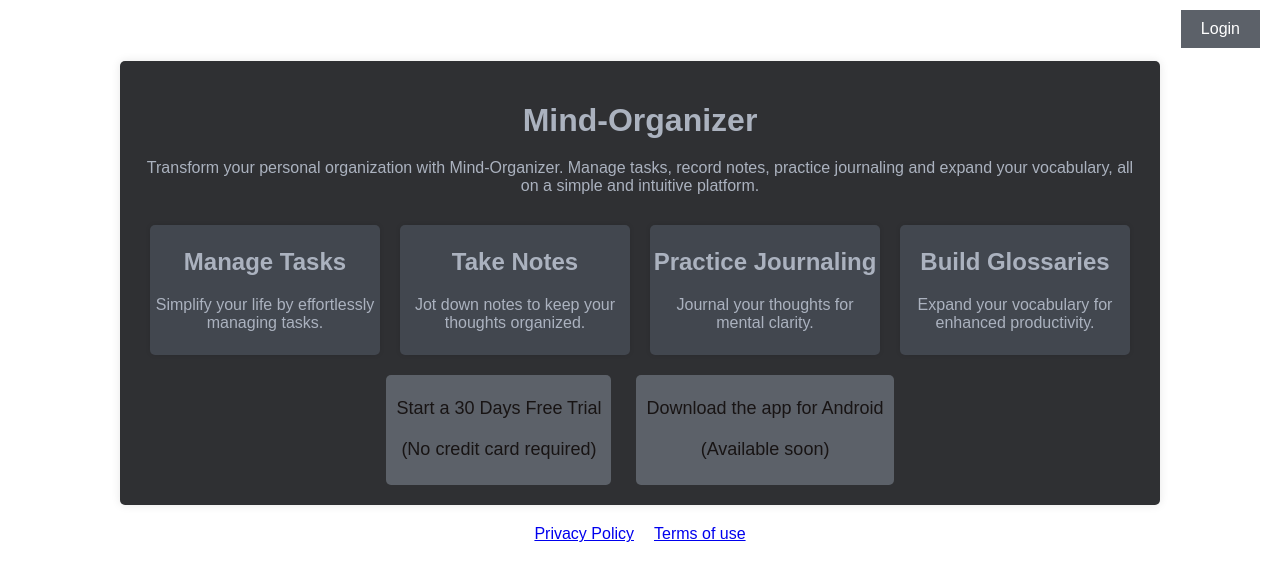
After one commit to pedromadureira000/fully-featured-backend, a Django app: page /mind-organizer in a window 1280 px wide. The commit adds this page. Shown: the top 581 px of the page. Run offline with Django 4.2, Linux system fonts and the light colour scheme; parts of the project's set-up code (start-up, migrations or seed data) failed here and were passed over.

Commit message:
app subdomain; landing_page and root_page updated

```diff
--- a/fully_featured/urls.py
+++ b/fully_featured/urls.py
@@ -4,9 +4,10 @@ from django.views.static import serve
 import os
 from fully_featured.user.views import (
     activate_account,
+    mind_organizer_landing_page,
     privacy_policy,
     reset_password,
-    landing_page,
+    peter_saas_root,
     terms_of_use
 )
 
@@ -34,10 +35,10 @@ flutter_app_routes = [
 ]
 
 urlpatterns = [
-    path("", landing_page, name="landing_page"),
+    path("", peter_saas_root, name="peter_saas_root"),
+    path("mind-organizer", mind_organizer_landing_page, name="mind_organizer_landing_page"),
     path("privacy_policy", privacy_policy, name="privacy_policy"),
     path("terms_of_use", terms_of_use, name="terms_of_use"),
-    #  path("", lambda r: flutter_redirect(r, 'index.html')),
     *flutter_app_routes,
     path("activate_account/<str:verification_code>", activate_account, name="activate_account"),
     path("reset_password/<str:verification_code>", reset_password, name="reset_password"),
--- /dev/null
+++ b/fully_featured/user/templates/mind_organizer_landing_page.html
@@ -0,0 +1,229 @@
+{% load static %}
+<!DOCTYPE html>
+<html lang="en">
+<head>
+    <meta charset="UTF-8">
+    <meta name="viewport" content="width=device-width, initial-scale=1.0">
+    <title>Mind-Organizer</title>
+    <style>
+        body {
+            font-family: Arial, sans-serif;
+            margin: 0;
+            padding: 0;
+            background-color: #fff;
+        }
+        .container {
+            max-width: 1000px;
+            margin: 3px auto;
+            padding: 20px;
+            {% comment %} background-color: #181414; // dark red{% endcomment %}
+            {% comment %} background-color: #141518; //dark-blue {% endcomment %}
+            {% comment %} background-color: #1d1f24; //dark-blue-brighter{% endcomment %}
+            {% comment %} background-color: #3e4147; {% endcomment %}
+            background-color: #2f3033;
+            border-radius: 5px;
+            box-shadow: 0 0 10px rgba(0, 0, 0, 0.1);
+            text-align: center;
+        }
+        h1 {
+            color: #abb2bf;
+            margin-bottom: 20px;
+        }
+        p {
+            color: #abb2bf;
+            margin-bottom: 20px;
+        }
+        .features {
+            display: flex;
+            justify-content: space-between;
+            margin-top: 30px;
+        }
+        .feature {
+            flex: 1;
+            padding: 3px;
+            border-radius: 5px;
+            background-color: #42474f;
+            box-shadow: 0 0 5px rgba(0, 0, 0, 0.1);
+            margin: 0 10px;
+        }
+        .feature h2 {
+            color: #abb2bf;
+        }
+        .button-container {
+            display: flex;
+            justify-content: center;
+            margin-top: 20px;
+        }
+        .button {
+            display: inline-block;
+            background-color: #5c6169;
+            {% comment %} background-color: #5e5e5e; {% endcomment %}
+            padding: 5px 10px;
+            border-radius: 5px;
+            text-decoration: none;
+            margin: 0 5px;
+            font-size: 18px;
+        }
+        .button p {
+            color: #181414
+        }
+        .button + .button {
+            margin-left: 20px; /* Adjust the padding between buttons here */
+        }
+        .center-links {
+            display: grid;
+            grid-template-columns: repeat(2, auto);
+            justify-content: center;
+            gap: 20px; /* Adjust the space between links as needed */
+            margin-top: 20px;
+            margin-bottom: 20px;
+        }
+        .left-link {
+            display: flex;
+            justify-content: flex-end; /* Align items to the right */
+            padding: 10px 20px;
+        }
+        .login-button {
+            padding: 10px 20px; /* Add padding to the button */
+            background-color: #5c6169;
+            color: #fff; /* Example text color */
+            text-decoration: none; /* Remove underline */
+        }
+    </style>
+</head>
+<body>
+    <div class="left-link">
+        <a href="https://app.petersaas.com/login" class="login-button">
+            Login
+        </a>
+    </div>
+    <div class="container" id="app">
+        <h1>Mind-Organizer</h1>
+        <p>
+        {% if lang == "pt" %}
+Transforme sua organização pessoal com o Mind-Organizer. Gerencie tarefas, registre anotações, pratique journaling e expanda seu vocabulário, tudo em uma plataforma simples e intuitiva.
+        {% else %}
+Transform your personal organization with Mind-Organizer. Manage tasks, record notes, practice journaling and expand your vocabulary, all on a simple and intuitive platform.
+        {% endif %}
+        </p>
+        <div class="features">
+            <div class="feature">
+                <h2>
+                    {% if lang == "pt" %}
+                        Gerenciar tarefas
+                    {% else %}
+                        Manage Tasks
+                    {% endif %}
+                </h2>
+                <p>
+                    {% if lang == "pt" %}
+                        Simplifique sua vida gerenciando tarefas sem esforço.
+                    {% else %}
+                        Simplify your life by effortlessly managing tasks.
+                    {% endif %}
+                </p>
+            </div>
+            <div class="feature">
+                <h2>
+                    {% if lang == "pt" %}
+                        Faça anotações
+                    {% else %}
+                        Take Notes
+                    {% endif %}
+                </h2>
+                <p>
+                    {% if lang == "pt" %}
+                        Faça anotações para manter seus pensamentos organizados.
+                    {% else %}
+                        Jot down notes to keep your thoughts organized.
+                    {% endif %}
+                </p>
+            </div>
+            <div class="feature">
+                <h2>
+                    {% if lang == "pt" %}
+                        Pratique Journaling
+                    {% else %}
+                        Practice Journaling
+                    {% endif %}
+                </h2>
+                <p>
+                    {% if lang == "pt" %}
+                        Registre seus pensamentos para obter clareza mental.
+                    {% else %}
+                        Journal your thoughts for mental clarity.
+                    {% endif %}
+                </p>
+            </div>
+            <div class="feature">
+                <h2>
+                    {% if lang == "pt" %}
+                        Construa glossários
+                    {% else %}
+                        Build Glossaries
+                    {% endif %}
+                </h2>
+                <p>
+                    {% if lang == "pt" %}
+                        Expanda seu vocabulário para aumentar a produtividade.
+                    {% else %}
+                        Expand your vocabulary for enhanced productivity.
+                    {% endif %}
+                </p>
+            </div>
+        </div>
+        <div class="button-container">
+            <div class="button" onclick="window.location='https://app.petersaas.com/sign_up';">
+                <p>
+                    {% if lang == "pt" %}
+                        Iniciar teste gratuito de 30 dias
+                    {% else %}
+                        Start a 30 Days Free Trial
+                    {% endif %}
+                </p>
+                <p>
+                    {% if lang == "pt" %}
+                        (Não é necessário cartão de crédito)
+                    {% else %}
+                        (No credit card required)
+                    {% endif %}
+                </p>
+            </div>
+            <div class="button">
+                <p>
+                    {% if lang == "pt" %}
+                        Baixe o App para Android
+                    {% else %}
+                        Download the app for Android
+                    {% endif %}
+                </p>
+                <p>
+                    {% if lang == "pt" %}
+                        {% comment %} (I'm working on publishing it on Google Play. For now, you can download and install it directly) {% endcomment %}
+                        (Disponível em breve)
+                    {% else %}
+                        {% comment %} (Estou trabalhando para publicá-lo no Google Play. Por enquanto, você pode baixá-lo e instalá-lo diretamente) {% endcomment %}
+                        (Available soon)
+                    {% endif %}
+                </p>
+            </div>
+        </div>
+    </div>
+    <div class="center-links">
+        <a href="https://app.petersaas.com/privacy_policy">
+        {% if lang == "pt" %}
+            Políticas de privacidade
+        {% else %}
+            Privacy Policy
+        {% endif %}
+        </a>
+        <a href="https://app.petersaas.com/terms_of_use">
+        {% if lang == "pt" %}
+            Termos de uso
+        {% else %}
+            Terms of use
+        {% endif %}
+        </a>
+    </div>
+</body>
+</html>
--- a/fully_featured/user/views.py
+++ b/fully_featured/user/views.py
@@ -252,16 +252,38 @@ def delete_user_view(request):
 @api_view(['GET'])
 @permission_classes([permissions.AllowAny])
 @csrf_exempt
-def landing_page(request):
-    #  if request.user.is_authenticated:
-        #  return redirect("app_menu")
+def peter_saas_root(request):
+    language = "en"
+    http_accept_language = request.META.get("HTTP_ACCEPT_LANGUAGE", "")
+    if "pt" in http_accept_language:
+        language = "pt"
+    host = request.get_host()
+    if DEBUG:
+        return render(
+            request,
+            "home.html",
+            context={'lang': language, 'BASE_URL': BASE_URL}
+        )
+    else :
+        if host == "petersaas.com":
+            return render(
+                request,
+                "home.html",
+                context={'lang': language, 'BASE_URL': BASE_URL}
+            )
+    return redirect("app_menu")
+
+@api_view(['GET'])
+@permission_classes([permissions.AllowAny])
+@csrf_exempt
+def mind_organizer_landing_page(request):
     language = "en"
     http_accept_language = request.META.get("HTTP_ACCEPT_LANGUAGE", "")
     if "pt" in http_accept_language:
         language = "pt"
     return render(
         request,
-        "landing_page.html",
+        "mind_organizer_landing_page.html",
         context={'lang': language, 'BASE_URL': BASE_URL}
     )
 
```
Also changed, not shown: deployment.md (+2 -10 lines), fully_featured/user/templates/home.html (renamed from fully_featured/user/templates/landing_page.html, +65 -62 lines).
